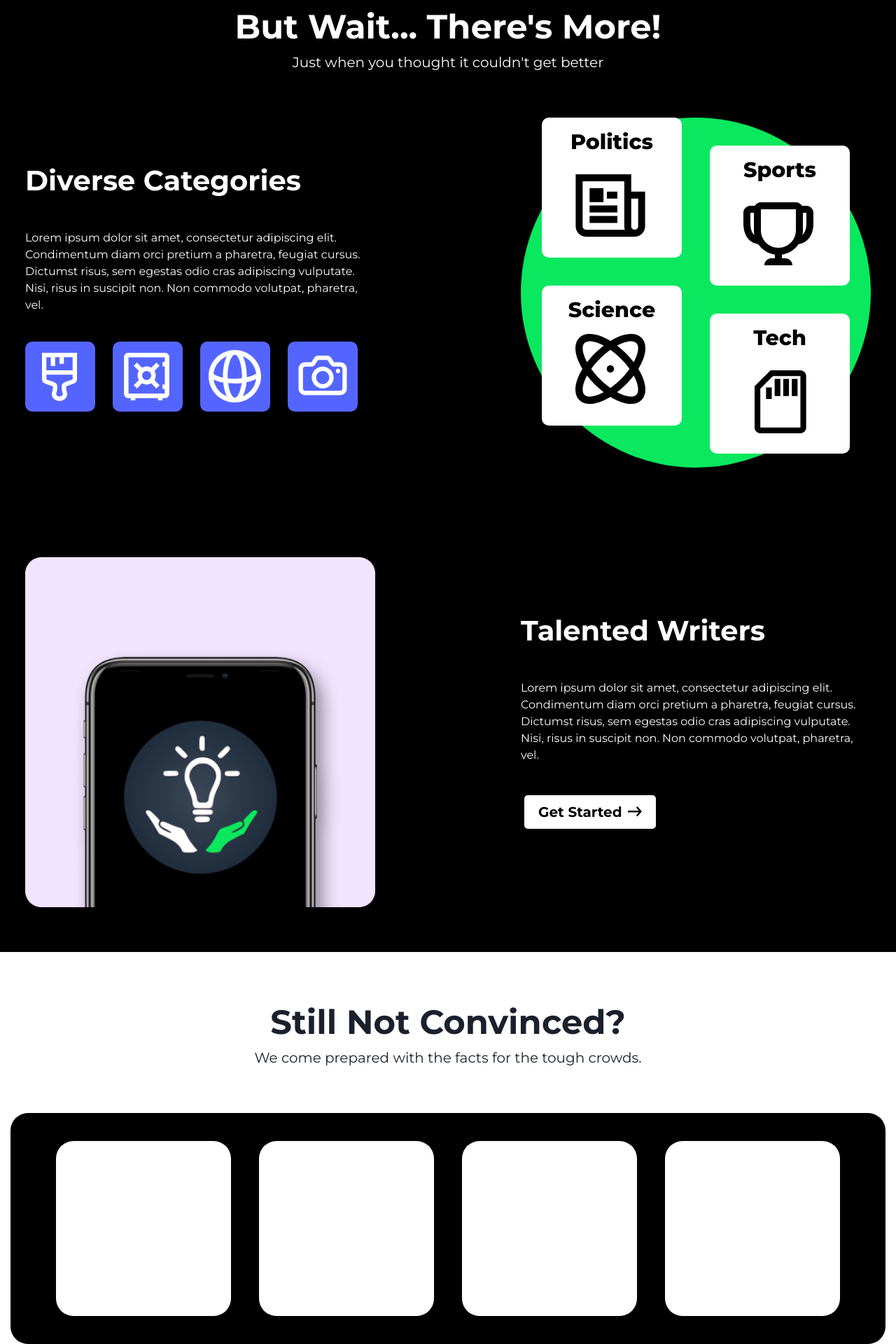
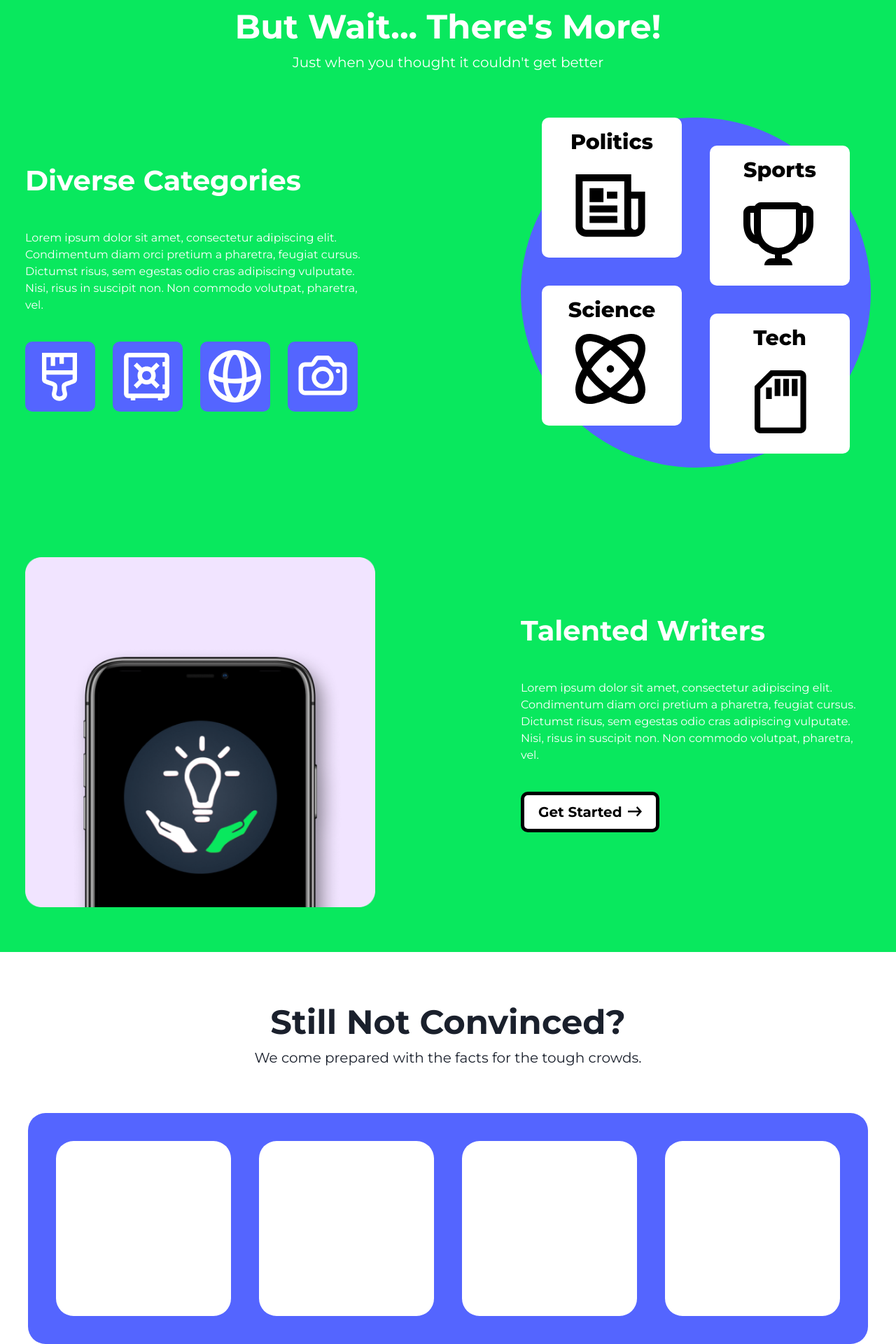
Before and after one commit to aditya1rawat/onpointsite2.0, a Next.js app: page / in a window 1280 px wide. Shown: the part 2142-4062 px from the top of the page at 70% size. Built offline with nearby package versions, Linux system fonts and the light colour scheme.

Commit message:
stats and some background stuff

```diff
--- a/components/Landing/Features/CategoriesWriters/Categories.js
+++ b/components/Landing/Features/CategoriesWriters/Categories.js
@@ -11,7 +11,8 @@ import {
 export default function Categories() {
 	return (
 		<Box
-			bg={useColorModeValue('black', 'white')}
+			// bg={useColorModeValue('black', 'white')}
+			bg='#09E85E'
 			color={useColorModeValue('white', 'black')}
 			py='16'
 			mt='16'
@@ -153,7 +154,7 @@ export default function Categories() {
 					<Box
 						width='500px'
 						height='500px'
-						bg='#09E85E'
+						bg='#5465FF'
 						borderRadius='250px'
 					>
 						<Flex mx='auto' justifyContent='center'>
--- a/components/Landing/Features/CategoriesWriters/Writers.js
+++ b/components/Landing/Features/CategoriesWriters/Writers.js
@@ -13,10 +13,7 @@ import Image from 'next/image';
 
 export default function Categories() {
 	return (
-		<Box
-			bg={useColorModeValue('black', 'white')}
-			color={useColorModeValue('white', 'black')}
-		>
+		<Box bg='#09E85E' color={useColorModeValue('white', 'black')}>
 			<Flex width='100%' py='16'>
 				<Stack
 					direction='row'
--- a/components/Landing/Features/Stats/Stats.js
+++ b/components/Landing/Features/Stats/Stats.js
@@ -12,9 +12,10 @@ export default function Stats() {
 				</Text>
 			</Box>
 			<Box
-				width='1250px'
+				width='1200px'
 				height='auto'
-				bg={useColorModeValue('black', 'white')}
+				// bg={useColorModeValue('black', 'white')}
+				bg='#5465FF'
 				mx='auto'
 				borderRadius='25px'
 			>
```
